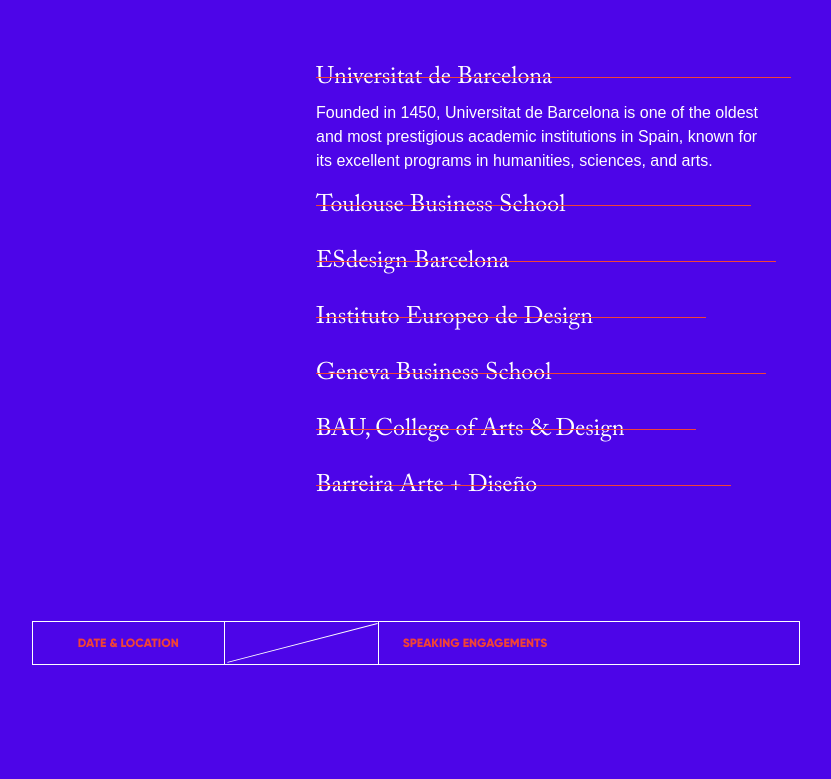
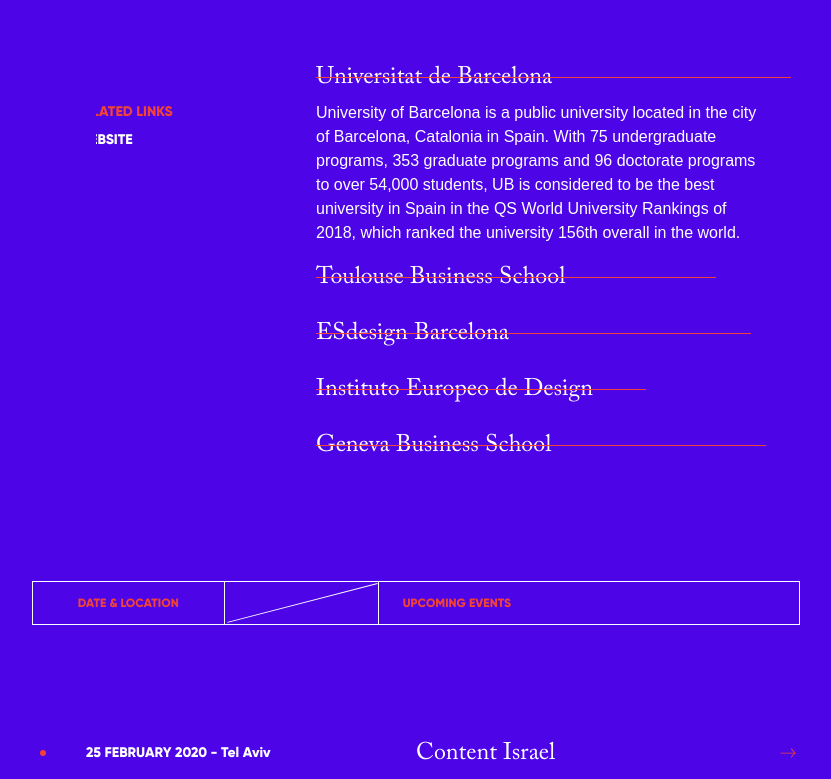
Before and after one commit to ArnabShikder24/dotlung-frontend, a Next.js app: page /learn-with-dot in a window 1280 px wide. Shown: the part 1620-2399 px from the top of the page, without its empty margins (224-1055 px from the left). Built offline with nearby package versions, Linux system fonts and the light colour scheme; a web font is replaced by a local one.

Commit message:
learn with dot content updated

```diff
--- a/src/app/learn-with-dot/layout.tsx
+++ b/src/app/learn-with-dot/layout.tsx
@@ -3,7 +3,7 @@
 import Footer from "../../components/Footer";
 
 export const metadata: Metadata = {
-  title: "Learn-With-dot",
+  title: "Learn with dot - Dot Lung",
   description: "Dotlung",
 };
 
--- a/src/app/learn-with-dot/page.tsx
+++ b/src/app/learn-with-dot/page.tsx
@@ -12,6 +12,7 @@
 import AnimatedLineVertical from "../../components/AnimatedLineVertical";
 import RevealOnScroll from "../../components/RevealOnScroll";
 import RevealOnScrollSpan from "../../components/RevealOnScrollSpan";
+import Link from "next/link";
 
 const LearnWithDot = () => {
   const [mousePosition, setMousePosition] = useState({ x: 0, y: 0 });
@@ -24,38 +25,63 @@
     {
       width: "95%",
       title: "Universitat de Barcelona",
-    content: "Founded in 1450, Universitat de Barcelona is one of the oldest and most prestigious academic institutions in Spain, known for its excellent programs in humanities, sciences, and arts."
+      content:
+        "University of Barcelona is a public university located in the city of Barcelona, Catalonia in Spain. With 75 undergraduate programs, 353 graduate programs and 96 doctorate programs to over 54,000 students, UB is considered to be the best university in Spain in the QS World University Rankings of 2018, which ranked the university 156th overall in the world.",
+      links: [
+        {
+          title: "WEBSITE",
+          url: "http://www.ub.edu/web/ub/ca/",
+        },
+      ],
+    },
+    {
+      width: "80%",
+      title: "Toulouse Business School",
+      content:
+        "Toulouse Business School(TBS) was founded in 1903 by the Toulouse Chamber of Commerce and Industry, the school's initial vocation was to respond to the needs of the local business community for able business administrators. TBS is one of the oldest well-known universities in France, it is affiliated to the French elite education system Grandes Ecoles. TBS is a famous aristocratic business school, which enjoys a high reputation in the European traditional uppertendom.",
+      links: [
+        {
+          title: "WEBSITE",
+          url: "http://www.tbs-education.fr/en",
+        },
+      ],
     },
     {
       width: "87%",
-    title: "Toulouse Business School",
-    content: "A triple-accredited business school established in 1903, offering innovative programs focused on sustainable business practices, entrepreneurship, and global management."
+      title: "ESdesign Barcelona",
+      content:
+        "The School of Design of Barcelona (ESdesign) is an institution created with the aim of responding to the need for training of design professionals, with the ability to anticipate trends, analyze emerging situations and social needs, providing the most innovative solutions. ESdesign’s vision is to be the online design school of international reference, offering the best quality at the forefront of design and online training. Their mission is to train professionals and turn them into an engine of change that allows them to transform the environment, and generators of new spaces, developing creativity, innovation, entrepreneurship and design quality.",
+      links: [
+        {
+          title: "WEBSITE",
+          url: "https://www.esdesignbarcelona.com/es",
+        },
+      ],
     },
     {
-    width: "92%",
-    title: "ESdesign Barcelona",
-    content: "A specialized design school in the heart of Barcelona focusing on graphic design, digital design, and creative direction with strong industry connections."
+      width: "66%",
+      title: "Instituto Europeo de Design",
+      content:
+        "The Istituto Europeo di Design (IED) was born in Milan 50 years ago as a private institution specialized in the field of education and research on design and communication. Today, IED is an international network in continuous expansion, with seats in Milan, Rome, Florence, Turin, Venice, Como, Cagliari, Madrid, Barcelona, Sao Paulo and Rio de Janeiro. Its main interest, all throughout these years, has been to become a global reference of quality in the education and popularization of design and culture at international level. Around 10,000 people from about 90 different countries study at IED every year.",
+      links: [
+        {
+          title: "WEBSITE",
+          url: "https://www.ied.edu/",
         },
-  {
-    width: "78%",
-    title: "Instituto Europeo de Design",
-    content: "IED is an international network of design schools with a campus in Barcelona that offers programs in fashion, visual communication, and product design with an innovative methodology."
+      ],
     },
     {
       width: "90%",
       title: "Geneva Business School",
-    content: "A dynamic international business school with campuses in Barcelona, Geneva, and Madrid, offering practical business education with a focus on digital innovation."
+      content:
+        "GBS has developed into a leader in Swiss quality education with a purpose to educate future business leaders. With an international approach and passion for excellence in business, our goal at GBS is to help students reach their full potential and build real business connections, as they become future leaders.",
+      links: [
+        {
+          title: "WEBSITE",
+          url: "https://gbsge.com/",
         },
-  {
-    width: "76%",
-    title: "BAU, College of Arts & Design",
-    content: "A center for higher education in design located in Barcelona's Poblenou district, featuring experimental approaches to design thinking and creative practices."
+      ],
     },
-  {
-    width: "83%",
-    title: "Barreira Arte + Diseño",
-    content: "A leading educational institution that combines traditional arts with modern design disciplines to create innovative programs that bridge art, design, and technology."
-  }
   ];
   // State to track which accordion item is currently open
   const [activeIndex, setActiveIndex] = useState(0);
@@ -66,14 +92,276 @@
   };
 
   const events = [
-    { date: "05 APRIL 2018", location: "MILAN", name: "Digital Design Days" },
-    { date: "22 SEPTEMBER 2018", location: "ATHENS", name: "Digitized Athens" },
-    { date: "12 MAY 2018", location: "BARCELONA", name: "OFFF - Barcelona" },
-    { date: "05 APRIL 2018", location: "LONDON", name: "Digital Design Days" },
-    { date: "05 APRIL 2018", location: "LONDON", name: "Digitized Athens" },
-    { date: "05 APRIL 2018", location: "LONDON", name: "OFFF - Barcelona" },
-    { date: "05 APRIL 2018", location: "LONDON", name: "Digitized Athens" },
-    { date: "05 APRIL 2018", location: "LONDON", name: "OFFF - Barcelona" },
+    {
+      "date": "25 FEBRUARY 2020",
+      "location": "Tel Aviv",
+      "name": "Content Israel",
+      "url": "http://contentisrael.com/"
+    },
+    {
+      "date": "27 JANUARY 2020",
+      "location": "Soho House",
+      "name": "How to Win at Instagram",
+      "url": "https://dotlung.com/blog/work-with-dot/how-to-win-at-instagram/"
+    },
+    {
+      "date": "11 OCTOBER 2019",
+      "location": "Milan",
+      "name": "Digital Design Days Italy",
+      "url": "http://ddd.it/"
+    },
+    {
+      "date": "12 SEPTEMBER 2019",
+      "location": "Stavanger",
+      "name": "Social Media Days Norway",
+      "url": "https://socialmediadays.no/"
+    },
+    {
+      "date": "6 JUNE 2019",
+      "location": "Bergen",
+      "name": "Social Media Days Norway",
+      "url": "https://bergen.socialmediadays.no/"
+    },
+    {
+      "date": "2 JUNE 2019",
+      "location": "Tel Aviv",
+      "name": "Digital & Affiliate Marketing International Expo Israel",
+      "url": "https://www.dmiexpo.com/"
+    },
+    {
+      "date": "28 MAY 2019",
+      "location": "Mumbai",
+      "name": "Promax Asia",
+      "url": "http://www.promaxasia.tv/"
+    },
+    {
+      "date": "21 MAY 2019",
+      "location": "Barcelona",
+      "name": "Creative.Net",
+      "url": "https://thecreative.net/welcome"
+    },
+    {
+      "date": "20 MAY 2019",
+      "location": "Barcelona",
+      "name": "Imagin Cafe",
+      "url": "https://www.imagin.cafe/web/guest/agenda"
+    },
+    {
+      "date": "10 MAY 2019",
+      "location": "Malaga",
+      "name": "I-COM Global Summit",
+      "url": "https://www.i-com.org/"
+    },
+    {
+      "date": "5 MAY 2019",
+      "location": "Thessaloniki",
+      "name": "Thessaloniki Design Week",
+      "url": "#"
+    },
+    {
+      "date": "3 APRIL 2019",
+      "location": "Barcelona",
+      "name": "Entrepreneur Business Live",
+      "url": "#"
+    },
+    {
+      "date": "25 MARCH 2019",
+      "location": "Amsterdam",
+      "name": "Promax Europe 2019",
+      "url": "https://www.promax.org/events/current-events/promaxbda-europe-conference-2019"
+    },
+    {
+      "date": "20 MARCH 2019",
+      "location": "San Diego",
+      "name": "Social Media Marketing World",
+      "url": "https://www.socialmediaexaminer.com/smmworld/"
+    },
+    {
+      "date": "17 MARCH 2019",
+      "location": "Tel Aviv",
+      "name": "UX Salon 2019",
+      "url": "http://uxsalon.com/"
+    },
+    {
+      "date": "15 FEBRUARY 2019",
+      "location": "Geneva",
+      "name": "Digital Design Days - Switzerland",
+      "url": "http://ddd.ge/"
+    },
+    {
+      "date": "24 NOVEMBER 2018",
+      "location": "Antwerp",
+      "name": "Us By Night",
+      "url": "https://www.usbynight.be/venue/"
+    },
+    {
+      "date": "8 NOVEMBER 2018",
+      "location": "London",
+      "name": "SalesForce.org The Connected Non Profit UK",
+      "url": "http://www.salesforce.org/events/"
+    },
+    {
+      "date": "7 NOVEMBER 2018",
+      "location": "London",
+      "name": "Entrepreneur Business Live",
+      "url": "https://www.eventbrite.co.uk/e/entrepreneur-business-live-november-18-tickets-50214891091?aff=erelexpmlt"
+    },
+    {
+      "date": "7 NOVEMBER 2018",
+      "location": "Lisbon",
+      "name": "Women in Tech Awards",
+      "url": "https://women-in-tech.org/award-categories/"
+    },
+    {
+      "date": "29 OCTOBER 2018",
+      "location": "Barcelona",
+      "name": "David Carson Live on Social Media Mondays!",
+      "url": "https://www.facebook.com/events/488643024927057/"
+    },
+    {
+      "date": "23 OCTOBER 2018",
+      "location": "Barcelona",
+      "name": "SalesForce.org Higher Ed Summit Horizons",
+      "url": "http://www.salesforce.org/events/higher-ed-summit-horizons-2018/"
+    },
+    {
+      "date": "4 OCTOBER 2018",
+      "location": "Barcelona",
+      "name": "FuckUp Nights Barcelona",
+      "url": "https://www.conferize.com/fuckupnightsbarcelona1018/register"
+    },
+    {
+      "date": "18 SEPTEMBER 2018",
+      "location": "Barcelona",
+      "name": "Digital Marketing Strategy for Crowdfunding @RoadAhead",
+      "url": "https://business.facebook.com/events/183389675645238/"
+    },
+    {
+      "date": "24 JULY 2018",
+      "location": "Barcelona",
+      "name": "IGTV y el futuro del Instagram @RoadAhead",
+      "url": "https://roadahead.typeform.com/to/pHMbE9"
+    },
+    {
+      "date": "13 JULY 2018",
+      "location": "Lisbon",
+      "name": "Kinnernet Portugal",
+      "url": "http://kinnernet.pt/"
+    },
+    {
+      "date": "27 JUNE 2018",
+      "location": "Barcelona",
+      "name": "Ladies, Wine & Design @ Galleria Cromo",
+      "url": "http://ladieswinedesign.com/"
+    },
+    {
+      "date": "21 JUNE 2018",
+      "location": "Anaheim",
+      "name": "VidCon 2018 @ Anaheim Convention Center",
+      "url": "http://vidcon.com/"
+    },
+    {
+      "date": "14 JUNE 2018",
+      "location": "Barcelona",
+      "name": "Off at Forum @ Parc del Forum",
+      "url": "http://offatforum.com/"
+    },
+    {
+      "date": "12 JUNE 2018",
+      "location": "New York",
+      "name": "Pop Up F5 @ Hilton Midtown",
+      "url": "https://www.popupf5.com/"
+    },
+    {
+      "date": "11 JUNE 2018",
+      "location": "New York",
+      "name": "2018 PromaxBDA Conference",
+      "url": "https://promaxbda.org/events/current-events/promaxbda-the-conference-2018"
+    },
+    {
+      "date": "2 JUNE 2018",
+      "location": "Tokyo",
+      "name": "Motion Plus Design",
+      "url": "http://motion-plus-design.com/meetuptokyo2018/"
+    },
+    {
+      "date": "28 MAY 2018",
+      "location": "Barcelona",
+      "name": "David Carson @ Escuela Superior de Diseño de Barcelona",
+      "url": "https://www.esdesignbarcelona.com/es/eventos/conferencia-david-carson-en-esdesign"
+    },
+    {
+      "date": "24 MAY 2018",
+      "location": "Barcelona",
+      "name": "Ladies, Wine & Design: Paloma Rincón & Ms. Balloon",
+      "url": "https://ladieswinedesign.com/barcelona"
+    },
+    {
+      "date": "12 APRIL 2018",
+      "location": "Barcelona",
+      "name": "Comunicació Gastronómica @Universitat Abat Oliba",
+      "url": "https://www.uaoceu.es/"
+    },
+    {
+      "date": "9 APRIL 2018",
+      "location": "Barcelona",
+      "name": "LAB ESdesign",
+      "url": "http://esdesignbarcelona.com/"
+    },
+    {
+      "date": "3 APRIL 2018",
+      "location": "Barcelona",
+      "name": "Influencer Marketing for Brands with Brittany Kystle",
+      "url": "http://road.com.es/"
+    },
+    {
+      "date": "21 MARCH 2018",
+      "location": "Barcelona",
+      "name": "Ladies, Wine & Design: Cecilia Tham & Laura Fernandez, Future Funded",
+      "url": "http://ladieswinedesign.com/"
+    },
+    {
+      "date": "16 MARCH 2018",
+      "location": "Milan",
+      "name": "Digital Design Days @ Megawatt Court",
+      "url": "http://ddd.it/"
+    },
+    {
+      "date": "14 MARCH 2018",
+      "location": "Barcelona",
+      "name": "Build a Powerful YouTube Channel with Chris Do",
+      "url": "https://www.thefutur.com/"
+    },
+    {
+      "date": "13 MARCH 2018",
+      "location": "Barcelona",
+      "name": "Social Media Trends Research @ IED",
+      "url": "https://iedbarcelona.es/"
+    },
+    {
+      "date": "10 MARCH 2018",
+      "location": "Madrid",
+      "name": "The Futur Madrid @neoland",
+      "url": "https://www.thefutur.com/"
+    },
+    {
+      "date": "6 MARCH 2018",
+      "location": "Sitges",
+      "name": "Digital 1 to 1",
+      "url": "http://digital1to1spain.clubecommerce.com/"
+    },
+    {
+      "date": "27 FEBRUARY 2018",
+      "location": "Barcelona",
+      "name": "Ladies, Wine & Design: Ane Guerra, Domestic Streamers",
+      "url": "http://ladieswinedesign.com/"
+    },
+    {
+      "date": "20 JANUARY 2018",
+      "location": "Santa Monica",
+      "name": "Tai Lopez's Private Mentor Conference",
+      "url": "http://tailopez.com/"
+    }
   ];
 
   return (
@@ -192,7 +480,7 @@
 
             {/* Top Right - Link */}
             <div
-              className="flex items-center justify-center px-3 text-[0.75rem] text-secondary font-bold col-span-2 row-span-1 relative z-10 transition-colors hover:text-secondary"
+              className="flex items-center justify-center px-3 text-[0.75rem] text-secondary font-bold col-span-2 row-span-1 relative z-10 transition-colors hover:text-secondary uppercase"
             >
               DATE & LOCATION
             </div>
@@ -201,8 +489,8 @@
             <div
               className="border-t border-r border-white text-[0.75rem] col-span-2 row-span-1 relative flex items-start justify-start "
             >
-              <div className="flex items-center justify-center px-3 text-secondary font-bold relative z-10 text-left h-full w-full transition-colors hover:text-secondary">
-                <span className="ml-2 block">SPEAKING ENGAGEMENTS</span>
+              <div className="flex items-center justify-center px-3 text-secondary font-bold relative z-10 text-left h-full w-full transition-colors hover:text-secondary uppercase">
+                <span className="ml-2 block uppercase">SPEAKING ENGAGEMENTS</span>
               </div>
             </div>
 
@@ -219,7 +507,7 @@
               <div className="border border-white flex w-full">
                 {/* Bottom Left Text */}
                 <div
-                  className="w-[30%] lg:w-[25%] whitespace-nowrap px-6 py-3 text-secondary transition-colors text-center border-r border-white"
+                  className="w-[30%] lg:w-[25%] whitespace-nowrap px-6 py-3 text-secondary transition-colors text-center border-r border-white uppercase"
                 >
                   DATE & LOCATION
                 </div>
@@ -233,9 +521,9 @@
                 {/* Top Right Text */}
                 <div className="relative w-[30%] lg:w-[55%]">
                   <div
-                    className="block px-6 py-3 whitespace-nowrap text-secondary transition-colors text-start border-l border-white"
+                    className="block px-6 py-3 whitespace-nowrap text-secondary transition-colors text-start border-l border-white uppercase"
                   >
-                    SPEAKING ENGAGEMENTS
+                    Upcoming Events
                   </div>
                 </div>
               </div>
@@ -252,16 +540,18 @@
             <RevealOnScroll
               key={index}
             >
-              <div
+              <Link
+                href={event.url}
+                target="_blank"
                 className="lg:flex justify-between items-center border-b-[0.8px] border-white/50 py-4"
               >
-                <div className="flex items-center gap-10 lg:w-[30%]">
-                  <span
-                    className={`w-2 h-2 rounded-full ${
+                <div className="flex items-center gap-10 lg:w-[40%]">
+                  <div
+                    className={`w-1.5 h-1.5 block rounded-full ml-2 ${
                       index < 4 ? "bg-secondary" : "bg-gray-400"
                     }`}
-                  ></span>
-                  <span className="text-sm font-gilroy font-semibold">
+                  ></div>
+                  <span className="text-sm font-gilroy font-semibold whitespace-nowrap">
                     {event.date} - {event.location}
                   </span>
                 </div>
@@ -269,7 +559,7 @@
                   <span className="text-2xl font-caslon">{event.name}</span>
                   <NavigationArrowRight />
                 </div>
-              </div>
+              </Link>
           </RevealOnScroll>
           ))}
           <RevealOnScroll>
```
Lines whose indentation alone changed are shown as unchanged.
